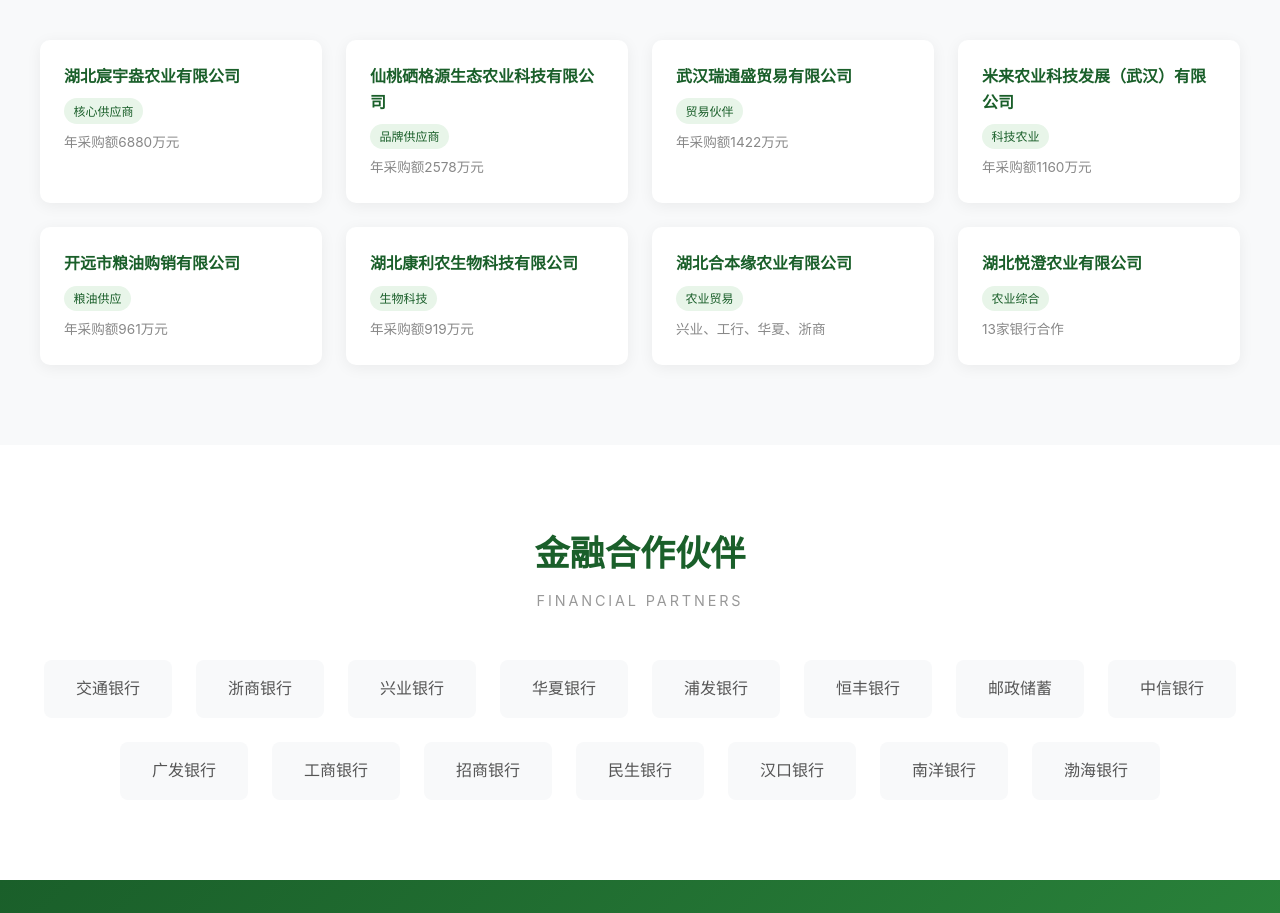
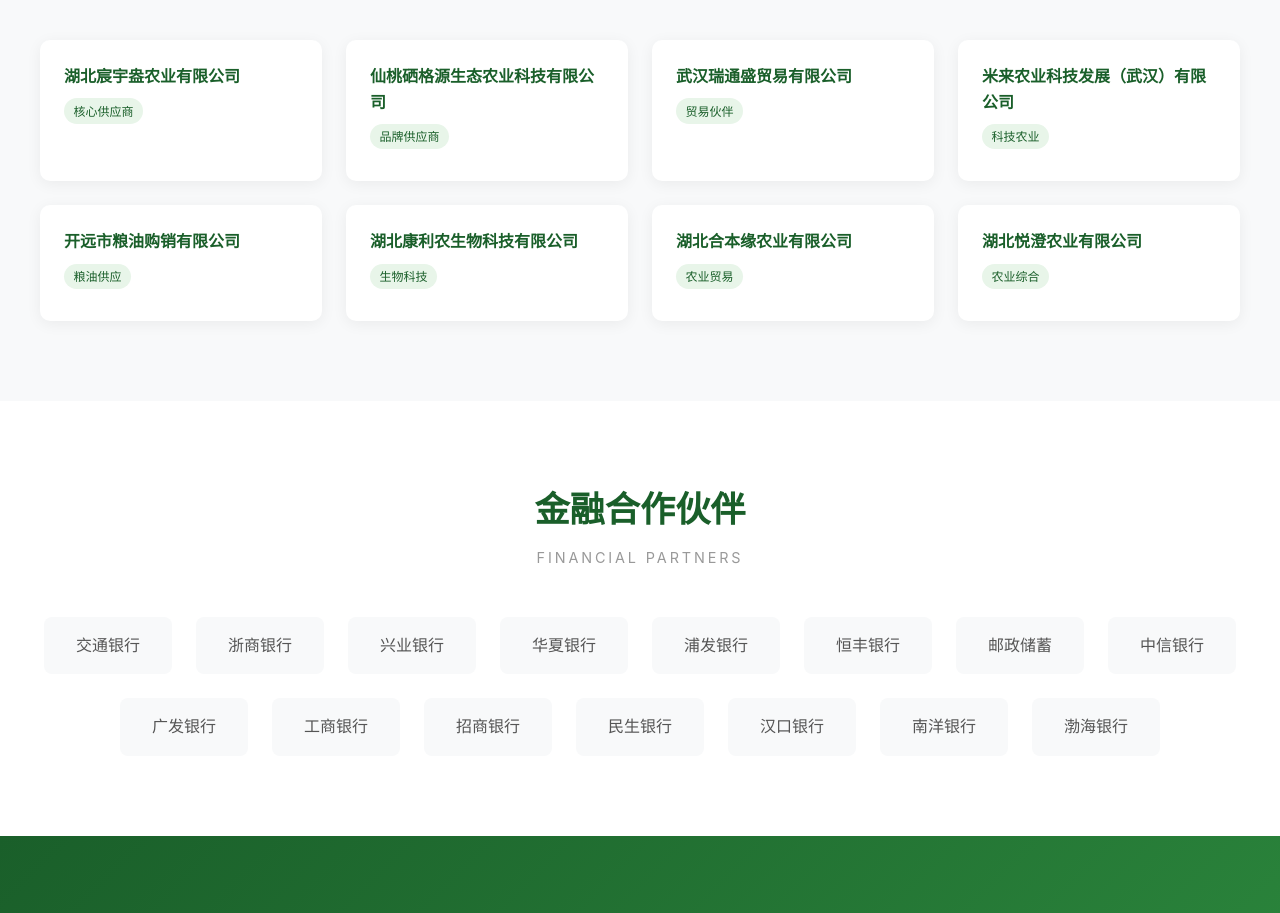
Before and after one commit to Jwei2024/jujunyuan-website, a plain HTML site: page index.html in a window 1280 px wide. Shown: the part 3680-4593 px from the top of the page. Drawn offline with Linux system fonts and the light colour scheme.

Commit message:
Update index.html

```diff
--- a/index.html
+++ b/index.html
@@ -995,42 +995,34 @@
                 <div class="partner-card">
                     <h4>湖北宸宇盎农业有限公司</h4>
                     <span class="partner-tag">核心供应商</span>
-                    <p>年采购额6880万元</p>
                 </div>
                 <div class="partner-card">
                     <h4>仙桃硒格源生态农业科技有限公司</h4>
                     <span class="partner-tag">品牌供应商</span>
-                    <p>年采购额2578万元</p>
                 </div>
                 <div class="partner-card">
                     <h4>武汉瑞通盛贸易有限公司</h4>
                     <span class="partner-tag">贸易伙伴</span>
-                    <p>年采购额1422万元</p>
                 </div>
                 <div class="partner-card">
                     <h4>米来农业科技发展（武汉）有限公司</h4>
                     <span class="partner-tag">科技农业</span>
-                    <p>年采购额1160万元</p>
                 </div>
                 <div class="partner-card">
                     <h4>开远市粮油购销有限公司</h4>
                     <span class="partner-tag">粮油供应</span>
-                    <p>年采购额961万元</p>
                 </div>
                 <div class="partner-card">
                     <h4>湖北康利农生物科技有限公司</h4>
                     <span class="partner-tag">生物科技</span>
-                    <p>年采购额919万元</p>
                 </div>
                 <div class="partner-card">
                     <h4>湖北合本缘农业有限公司</h4>
                     <span class="partner-tag">农业贸易</span>
-                    <p>兴业、工行、华夏、浙商</p>
                 </div>
                 <div class="partner-card">
                     <h4>湖北悦澄农业有限公司</h4>
                     <span class="partner-tag">农业综合</span>
-                    <p>13家银行合作</p>
                 </div>
             </div>
         </div>
```
